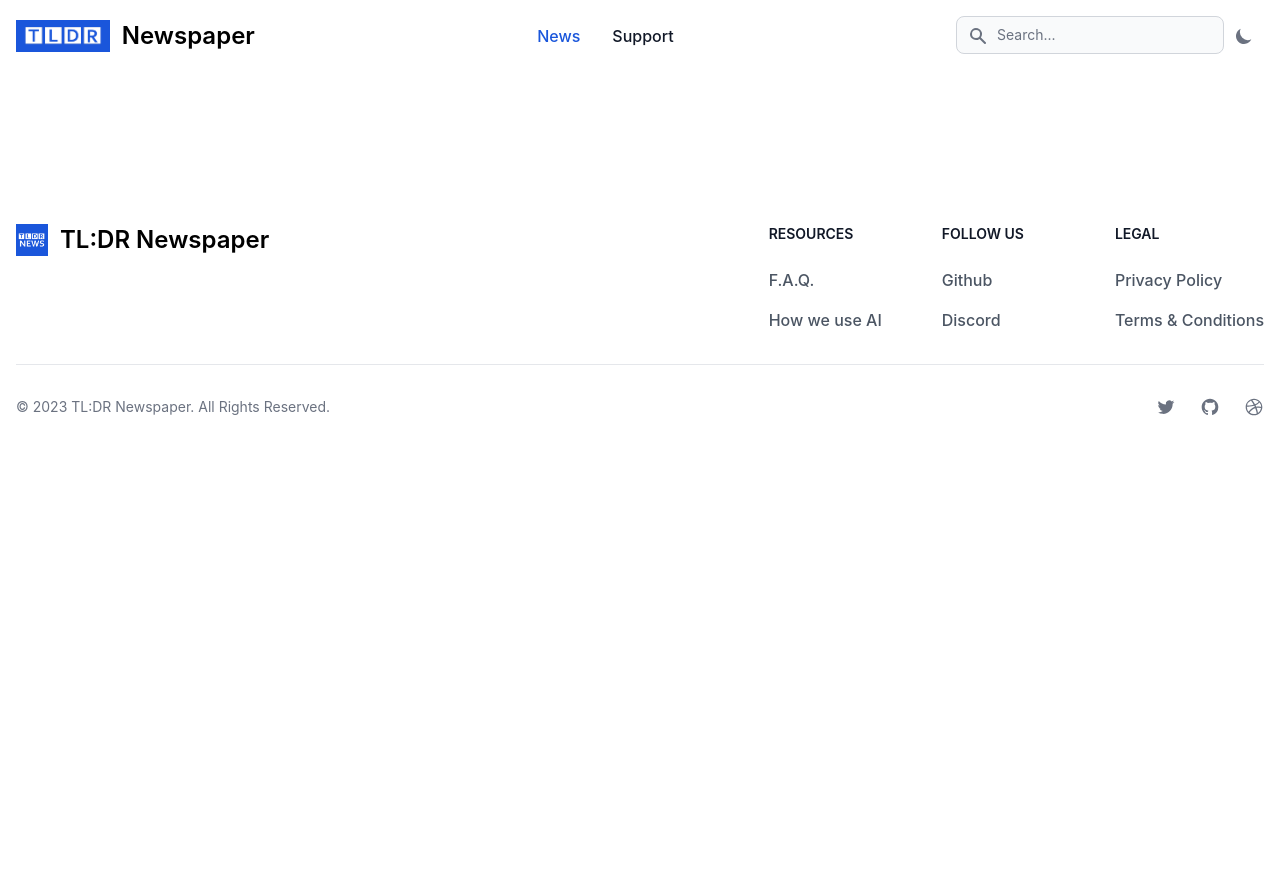
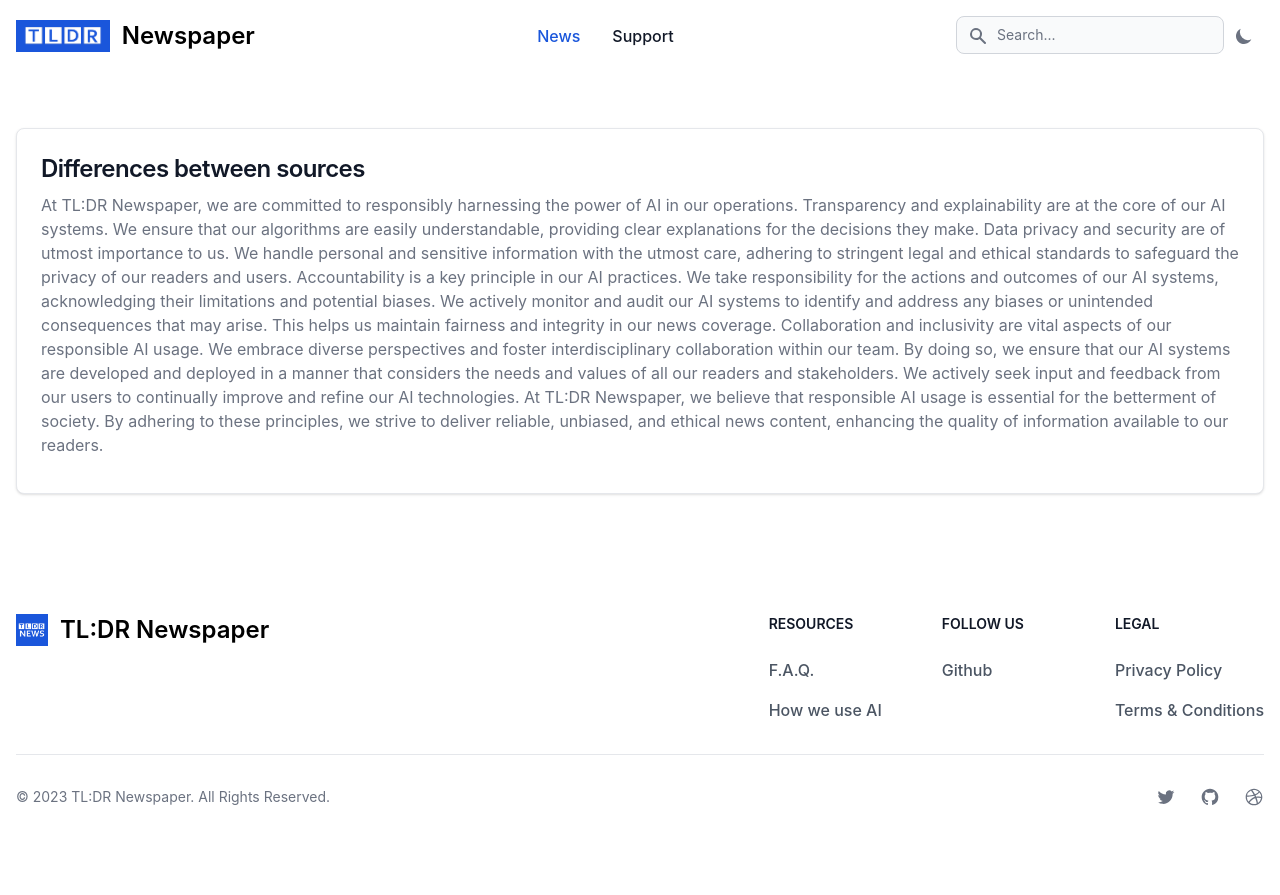
Before and after one commit to TL-DR-Newspaper/TLDR-Newspaper, a Django app: page /ai/ in a window 1280 px wide. Before the commit the page ends 416 px from the top, so only its background shows below. Run offline with Django 4.2, Linux system fonts and the light colour scheme; some libraries are stand-ins or nearby versions.

Commit message:
updated pagecount

```diff
--- a/articles/models.py
+++ b/articles/models.py
@@ -16,6 +16,7 @@ class Article(models.Model):
     slug = models.SlugField(blank=True, max_length=500)
     published = models.BooleanField(default=False)
     created_by_ai = models.BooleanField(default=False)
+    views = models.PositiveIntegerField(default=0)
 
     def __str__(self):
         return self.title
--- a/articles/templates/article_index.html
+++ b/articles/templates/article_index.html
@@ -1,8 +1,9 @@
 {% extends "base.html" %}
-{% block title %}{{article.title}}{% endblock %}
 {% block meta %}
     {% include 'meta.html' with article=article sources=sources %}
 {% endblock meta %}
+{% block title %}{{article.title}}{% endblock %}
+
 {% block content%}
 <main class="pt-8 pb-16 lg:pt-16 lg:pb-24 bg-white dark:bg-gray-900">
 
--- a/articles/views.py
+++ b/articles/views.py
@@ -12,6 +12,9 @@ from django.views.decorators.cache import cache_page
 def article_by_slug(request, slug):
     article = Article.objects.filter(slug=slug).last()
     sources = article.sources.all()
+    views = article.views
+    article.views = views + 1
+    article.save()
     context = {'article':article, 'sources':sources}
     return render(request, "article_index.html", context)
 
@@ -19,6 +22,8 @@ def article_by_slug(request, slug):
 def article_by_id(request, id):
     article = Article.objects.get(id=id)
     sources = article.sources.all()
+    article.views = article.views + 1
+    article.save()
     context = {'article':article, 'sources':sources}
     return render(request, "article_index.html", context)
 
--- a/homepage/templates/ai_index.html
+++ b/homepage/templates/ai_index.html
@@ -3,10 +3,24 @@
 {% block content%}
 
 <main class="pt-8 pb-16 lg:pt-16 lg:pb-24 bg-white dark:bg-gray-900">
-    <div class="flex justify-between px-4 mx-auto max-w-screen-xl ">
+<div class="flex justify-between px-4 mx-auto max-w-screen-xl ">
 
 
+<div class="mt-6 p-6 bg-white border border-gray-200 rounded-lg shadow dark:bg-gray-800 dark:border-gray-700">
+    <a href="/">
+        <h5 class="mb-2 text-2xl font-semibold tracking-tight text-gray-900 dark:text-white">Differences between sources</h5>
+    </a>
+    <p class="mb-3 font-normal text-gray-500 dark:text-gray-400"> At TL:DR Newspaper, we are committed to responsibly harnessing the power of AI in our operations. Transparency and explainability are at the core of our AI systems. We ensure that our algorithms are easily understandable, providing clear explanations for the decisions they make. Data privacy and security are of utmost importance to us. We handle personal and sensitive information with the utmost care, adhering to stringent legal and ethical standards to safeguard the privacy of our readers and users.
+
+        Accountability is a key principle in our AI practices. We take responsibility for the actions and outcomes of our AI systems, acknowledging their limitations and potential biases. We actively monitor and audit our AI systems to identify and address any biases or unintended consequences that may arise. This helps us maintain fairness and integrity in our news coverage.
+
+        Collaboration and inclusivity are vital aspects of our responsible AI usage. We embrace diverse perspectives and foster interdisciplinary collaboration within our team. By doing so, we ensure that our AI systems are developed and deployed in a manner that considers the needs and values of all our readers and stakeholders. We actively seek input and feedback from our users to continually improve and refine our AI technologies.
+
+        At TL:DR Newspaper, we believe that responsible AI usage is essential for the betterment of society. By adhering to these principles, we strive to deliver reliable, unbiased, and ethical news content, enhancing the quality of information available to our readers.
+    </p>
 </div>
+
+
 </div>
 </main>
 
--- a/homepage/templates/base.html
+++ b/homepage/templates/base.html
@@ -17,7 +17,9 @@
     <meta http-equiv="X-UA-Compatible" content="ie=edge">
 	{% block meta %}
 	{% endblock meta %}
-    <title>TL:DR Newspaper</title>
+	<title>
+        {% block title %} Home {% endblock %}
+    </title>
     <link href="https://cdnjs.cloudflare.com/ajax/libs/flowbite/1.6.5/flowbite.min.css" rel="stylesheet" />
     <script>
 		// On page load or when changing themes, best to add inline in `head` to avoid FOUC
@@ -153,8 +155,8 @@ themeToggleBtn.addEventListener('click', function() {
 		<div class="mx-auto w-full max-w-screen-xl p-4 py-6 lg:py-8">
 			<div class="md:flex md:justify-between">
 			<div class="mb-6 md:mb-0">
-				<a href="https://flowbite.com/" class="flex items-center">
-					<img src="{% static 'images/logo.png' %}" class="h-8 mr-3" alt="FlowBite Logo" />
+				<a href="/" class="flex items-center">
+					<img src="{% static 'images/logo.png' %}" class="h-8 mr-3" alt="TLDR Newspaper Logo" />
 					<span class="self-center text-2xl font-semibold whitespace-nowrap dark:text-white">TL:DR Newspaper</span>
 				</a>
 			</div>
@@ -174,10 +176,7 @@ themeToggleBtn.addEventListener('click', function() {
 					<h2 class="mb-6 text-sm font-semibold text-gray-900 uppercase dark:text-white">Follow us</h2>
 					<ul class="text-gray-600 dark:text-gray-400 font-medium">
 						<li class="mb-4">
-							<a href="https://github.com/themesberg/flowbite" class="hover:underline ">Github</a>
-						</li>
-						<li>
-							<a href="https://discord.gg/4eeurUVvTy" class="hover:underline">Discord</a>
+							<a href="https://github.com/TL-DR-Newspaper" class="hover:underline ">Github</a>
 						</li>
 					</ul>
 				</div>
--- a/homepage/views.py
+++ b/homepage/views.py
@@ -5,10 +5,10 @@ from django.views.decorators.cache import cache_page
 
 
 # Create your views here.
-@cache_page(60 * 15)
+@cache_page(60 * 3)
 def index(request):
-    articles = Article.objects.filter(published=True, created_by_ai=True).order_by('-sources')
-    #articles = Article.objects.annotate(most_sources=Count("sources")).order_by("most_sources")
+    #articles = Article.objects.filter(published=True, created_by_ai=True).order_by('-sources')
+    articles = Article.objects.annotate(most_sources=Count("sources")).order_by("most_sources")
     hero = articles[:3]
     highlighted = articles[3:21]
     frontpage = articles[22:36]
@@ -16,17 +16,17 @@ def index(request):
     context = {'hero':hero, 'highlighted':highlighted, 'frontpage':frontpage, 'older':older}
     return render(request, "homepage.html", context)
 
-@cache_page(60 * 15)
+@cache_page(60 * 60)
 def faq(request):
     context = {}
     return render(request, "faq_index.html", context)
 
-@cache_page(60 * 15)
+@cache_page(60 * 60)
 def funding(request):
     context = {}
     return render(request, "funding_index.html", context)
 
-@cache_page(60 * 15)
+@cache_page(60 * 60)
 def responsibleai(request):
     context = {}
     return render(request, "ai_index.html", context)
--- a/machinelearning/views.py
+++ b/machinelearning/views.py
@@ -9,7 +9,7 @@ from core.settings import OPENAI_API, ENABLE_AI
 
 if ENABLE_AI:
     print(ENABLE_AI)
-    ##import numpy as np
+    #import numpy as np
     #from sentence_transformers import SentenceTransformer
     #sentencemodel = SentenceTransformer('sentence-transformers/all-mpnet-base-v1')
 else:
@@ -62,7 +62,7 @@ def analyse(request):
                     existing_article.save() #save
                 else: #if it does not exist create a new article
                     new_article = Article(
-                        title = sources[i].title.strip('\"'),
+                        title = sources[i].title,
                         imageurl = sources[i].urltoimage,
                         summary = sources[i].content,
                         comparison = sources[i].description,
```
Also changed, not shown: articles/migrations/0014_article_views.py (added).
